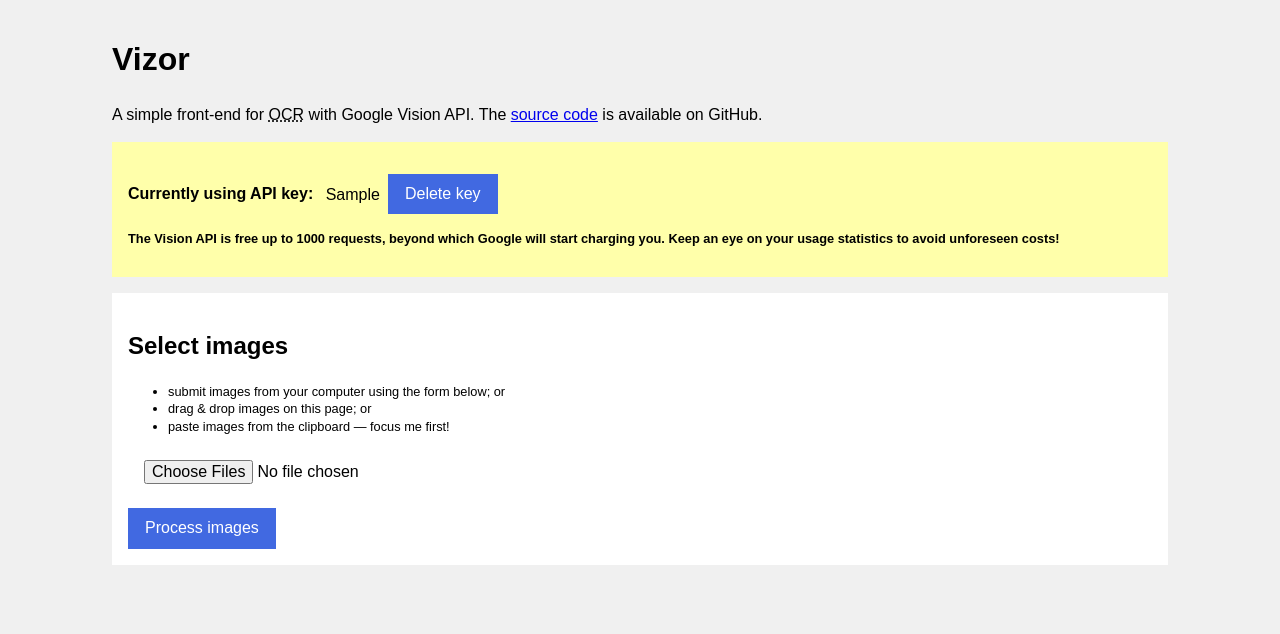
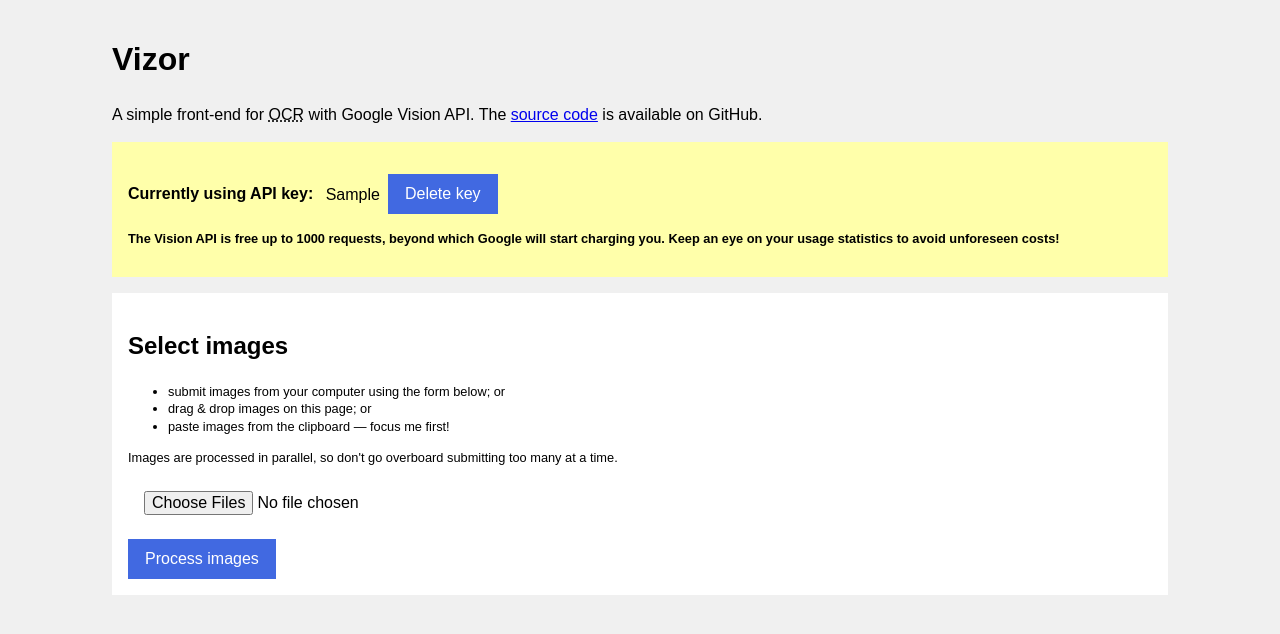
Before and after one commit to llll-org/vizor, a React (Vite) app: page / in a window 1280 px wide. Both pictures are taken after typing "Sample" into the empty fields and a click on the button "OK". Shown: the top 634 px of the page. Built offline with nearby package versions, Linux system fonts and the light colour scheme.

Commit message:
Warn on trying to process more than 10 images at a time

```diff
--- a/src/components/App.js
+++ b/src/components/App.js
@@ -24,6 +24,19 @@
 
 	const process_files = useCallback(
 		files => {
+			if (!files && !files.length) {
+				return;
+			}
+
+			if (
+				files.length > 10 &&
+				!confirm(
+					`You're trying to process ${files.length} images at once. It may work or it may fail. Proceed?`
+				)
+			) {
+				return;
+			}
+
 			setResults([]);
 			setProcessing(true);
 			Promise.all(
--- a/src/components/ImageSubmitter.js
+++ b/src/components/ImageSubmitter.js
@@ -45,6 +45,10 @@
 					paste images from the clipboard <span className="focus-note"></span>
 				</li>
 			</ul>
+			<p className="t--info">
+				Images are processed in parallel, so don't go overboard submitting too many at a
+				time.
+			</p>
 			<form onSubmit={handleSubmit} ref={formEl}>
 				<p>
 					<input type="file" name="images" multiple />
```
